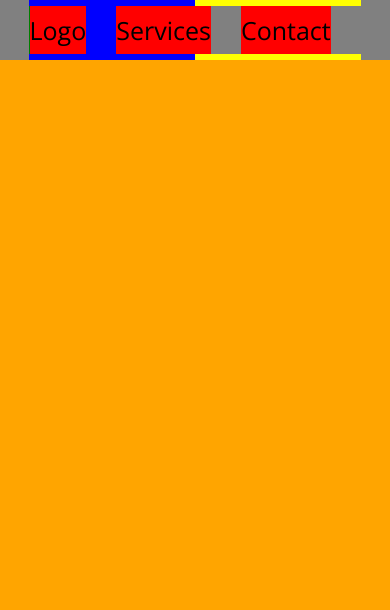
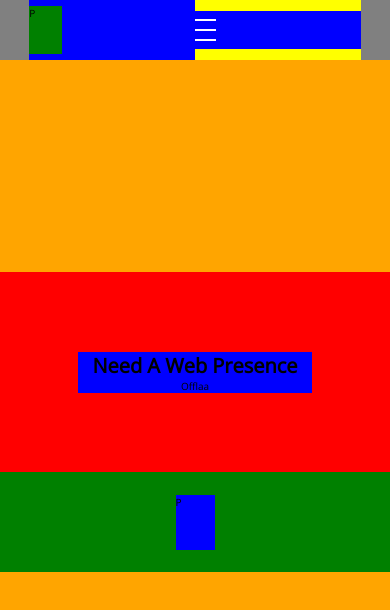
Before and after one commit to hades102zues/PortfolioSite, a React (Create React App) app: page / in a window 390 px wide. Shown: the top 610 px of the page. Built offline with nearby package versions, Linux system fonts and the light colour scheme.

Commit message:
implemented hamburger and showcase; hamburger problem exist

```diff
--- a/package.json
+++ b/package.json
@@ -3,7 +3,9 @@
   "version": "0.1.0",
   "private": true,
   "dependencies": {
+    "bootstrap": "^4.3.1",
     "react": "^16.8.6",
+    "react-bootstrap": "^1.0.0-beta.8",
     "react-dom": "^16.8.6",
     "react-scripts": "3.0.0"
   },
--- a/src/pages/MainPage/MainPage.css
+++ b/src/pages/MainPage/MainPage.css
@@ -60,7 +60,70 @@ header {
 	font-size: 2.5rem;
 }
 
+.hamburger_box {
+	background-color: blue;
+	width: 100%;
+	display: flex;
+	justify-content: flex-end;
+	display: none;
+}
+
+.hamburger {
+	width: 2.1rem;
+	height: 100%;
+}
+
+.hamburger__slice {
+	width: 100;
+	height: 0.2rem;
+	margin: 0.8rem 0;
+	background-color: white;
+}
 .showcase {
 	height: 100vh;
 	background-color: orange;
+	display: flex;
+	flex-direction: column;
+	justify-content: center;
 }
+
+.selling_point_space {
+	height: 20rem;
+	background-color: red;
+	display: flex;
+	justify-content: center;
+	align-items: center;
+}
+
+.selling_point_box {
+	background-color: blue;
+	width: 60%;
+}
+
+.selling_point_box h1,
+.selling_point_box p {
+	text-align: center;
+}
+
+.find_out_space {
+	height: 10rem;
+	background-color: green;
+	display: flex;
+	justify-content: center;
+	align-items: center;
+}
+
+.find_out_box {
+	height: 5.5rem;
+	background-color: blue;
+	width: 10%;
+}
+
+@media all and (max-width: 1024px) {
+	.nav_box {
+		display: none;
+	}
+	.hamburger_box {
+		display: block;
+	}
+}
--- a/src/pages/MainPage/MainPage.js
+++ b/src/pages/MainPage/MainPage.js
@@ -3,26 +3,43 @@ import "./MainPage.css";
 
 const mainPage = () => {
 	return (
-		<div class="mainPage">
+		<div className="mainPage">
 			<header>
-				<div class="container">
-					<div class="header_orderer">
-						<div class="logo_space">
-							<div class="logo_box">P</div>
+				<div className="container">
+					<div className="header_orderer">
+						<div className="logo_space">
+							<div className="logo_box">P</div>
 						</div>
-						<div class="nav_space">
-							<nav class="nav_box">
+						<div className="nav_space">
+							<nav className="nav_box">
 								<ul>
 									<li>Logo</li>
 									<li>Services</li>
 									<li>Contact</li>
 								</ul>
 							</nav>
+							<div class="hamburger_box">
+								<div className="hamburger">
+									<div className="hamburger__slice" />
+									<div className="hamburger__slice" />
+									<div className="hamburger__slice" />
+								</div>
+							</div>
 						</div>
 					</div>
 				</div>
 			</header>
-			<div class="showcase" />
+			<div className="showcase">
+				<div className="selling_point_space">
+					<div className="selling_point_box">
+						<h1>Need A Web Presence</h1>
+						<p>Offlaa</p>
+					</div>
+				</div>
+				<div className="find_out_space">
+					<div className="find_out_box">P</div>
+				</div>
+			</div>
 		</div>
 	);
 };
```
Also changed, not shown: 1 other file (tests, documents, lock files or other folders).
